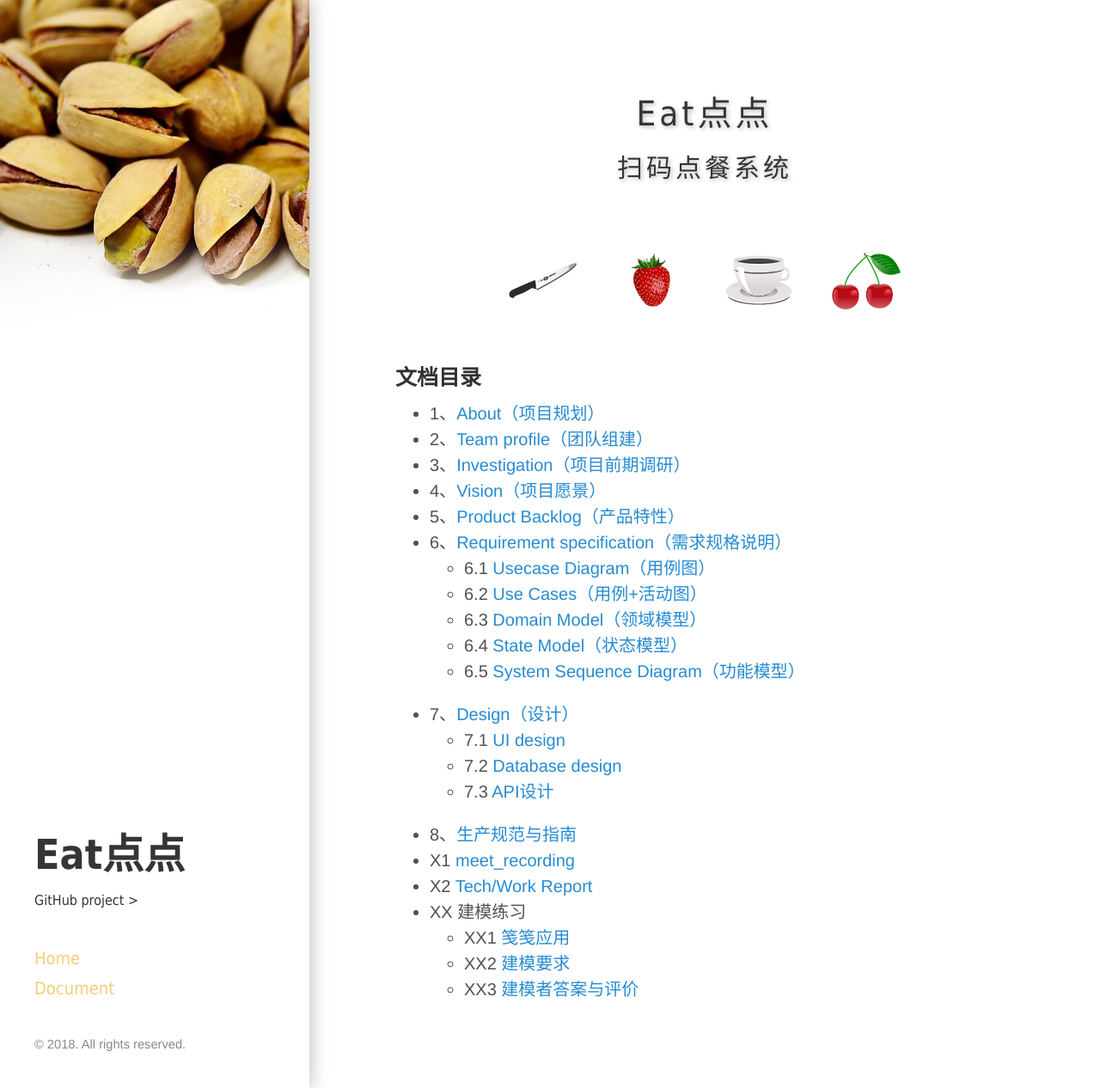
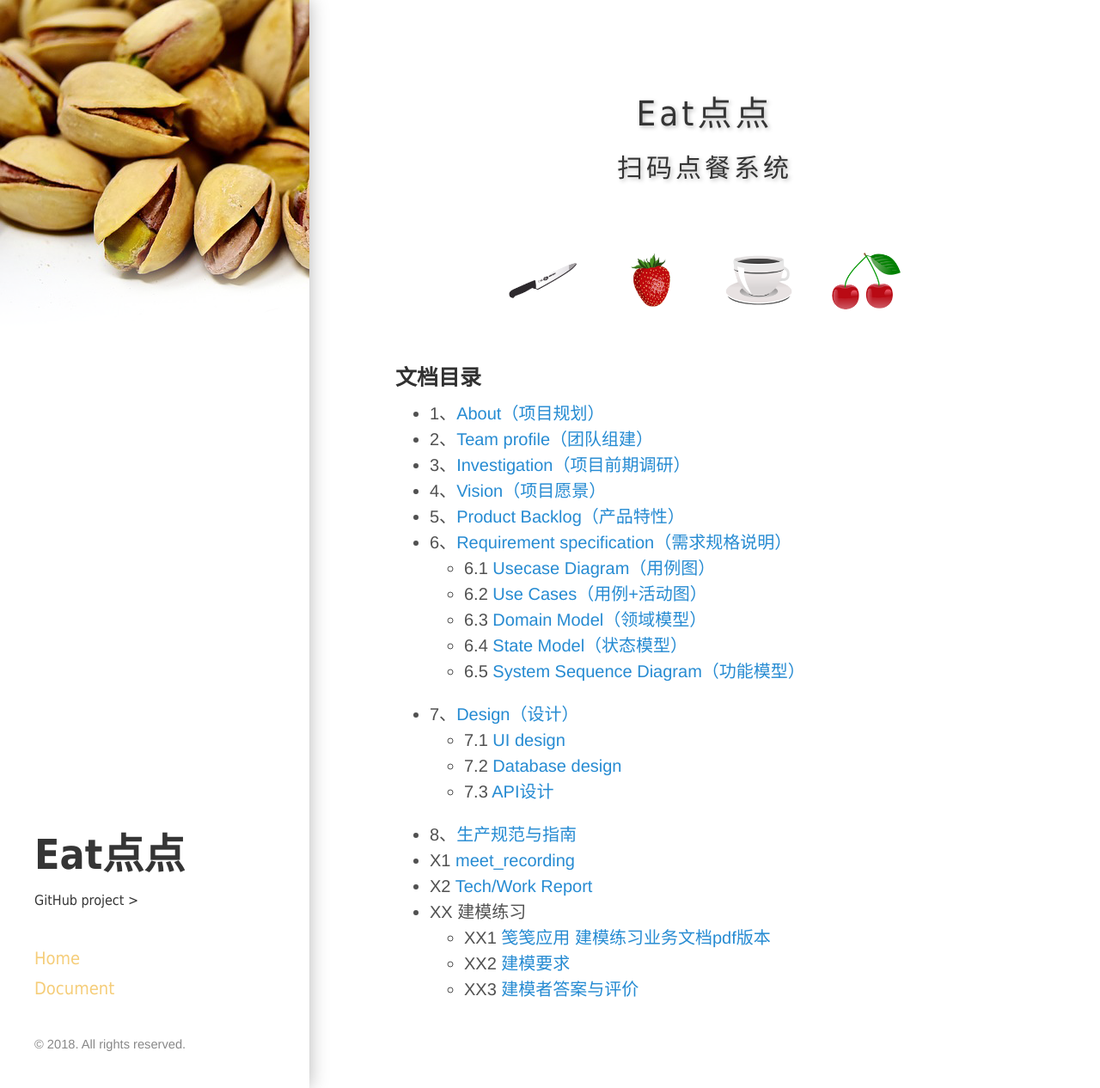
Before and after one commit to ChickenDinner8/ChickenDinner8.github.io, a Jekyll site: the page built from index.md, in a window 1280 px wide and 1266 px high. Shown: the whole window at 86% size. Built offline with Jekyll 4.4.1, drawn with Linux system fonts in a browser that asks for light colours.

Commit message:
add 建模练习pdf文档链接

```diff
--- a/index.md
+++ b/index.md
@@ -52,6 +52,7 @@ title: Home
 + X2 [Tech/Work Report](https://chickendinner8.github.io/2018/04/11/work_report.html)
 + XX 建模练习
     - XX1 [笺笺应用](https://chickendinner8.github.io/2018/05/11/笺笺建模练习.html)
+          [建模练习业务文档pdf版本](https://github.com/ChickenDinner8/ChickenDinner8.github.io/blob/master/public/pdf/%E5%BB%BA%E6%A8%A1%E7%BB%83%E4%B9%A0pdf%E7%89%88%E6%9C%AC.pdf)
     - XX2 [建模要求]()
     - XX3 [建模者答案与评价]()
 </div>
```
